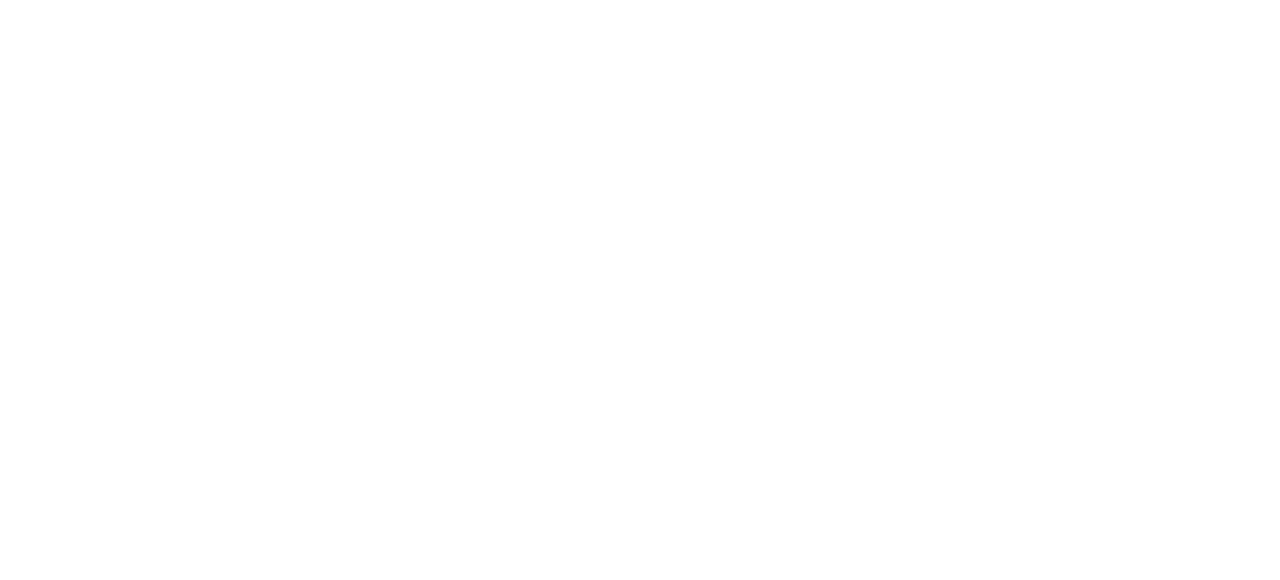
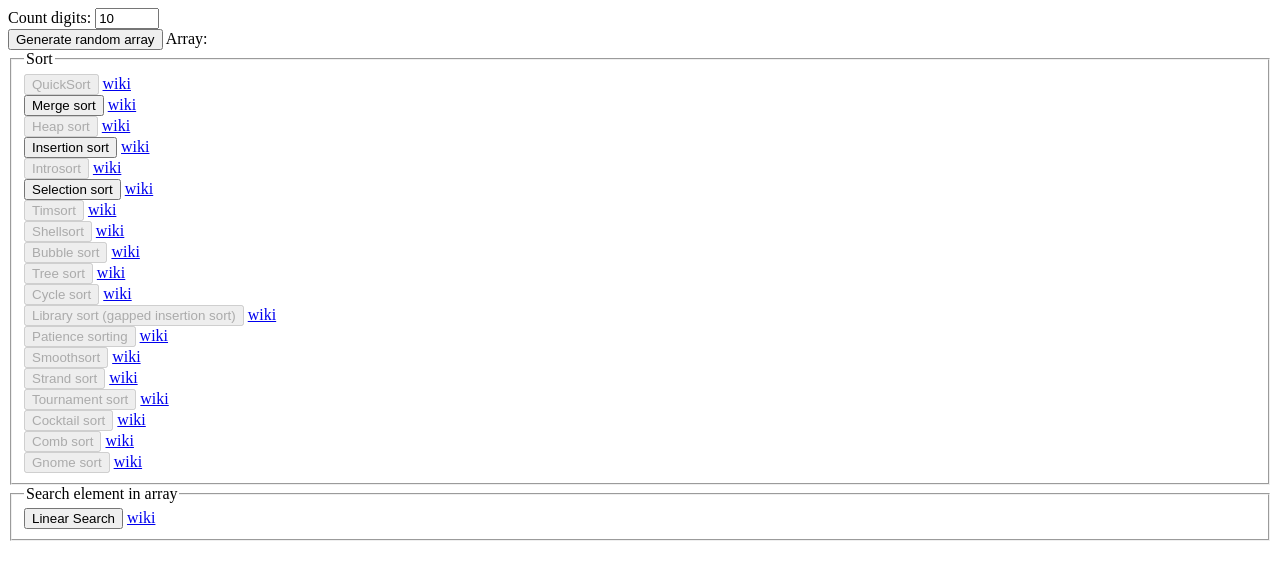
Before and after one commit to Semigradsky/algorithms-js, a plain HTML site: page index.html in a window 1280 px wide. Drawn offline with Linux system fonts and the light colour scheme.

Commit message:
Created skeleton

```diff
--- a/index.html
+++ b/index.html
@@ -8,8 +8,105 @@
     </head>
     <body>
 
+        <form>
+            <div>
+                <label for="countDigits">Count digits: </label>
+                <input name="countDigits" type="number" min="1" max="100" value="10"/>
+            </div>
+            <div>
+                <button id="GenerateRandomArray">Generate random array</button>
+                Array: <span id="ArrayForSorting"></span>
+            </div>
+            <fieldset class="sort">
+                <legend>Sort</legend>
+                <div>
+                    <button class="run" id="QuickSort" disabled>QuickSort</button>
+                    <a href="http://en.wikipedia.org/wiki/Quicksort" target="_blank">wiki</a>
+                </div>
+                <div>
+                    <button class="run" id="MergeSort">Merge sort</button>
+                    <a href="http://en.wikipedia.org/wiki/Merge_sort" target="_blank">wiki</a>
+                </div>
+                <div>
+                    <button class="run" id="HeapSort" disabled>Heap sort</button>
+                    <a href="http://en.wikipedia.org/wiki/Heapsort" target="_blank">wiki</a>
+                </div>
+                <div>
+                    <button class="run" id="InsertionSort">Insertion sort</button>
+                    <a href="http://en.wikipedia.org/wiki/Insertion_sort" target="_blank">wiki</a>
+                </div>
+                <div>
+                    <button class="run" id="Introsort" disabled>Introsort</button>
+                    <a href="http://en.wikipedia.org/wiki/Introsort" target="_blank">wiki</a>
+                </div>
+                <div>
+                    <button class="run" id="SelectionSort">Selection sort</button>
+                    <a href="http://en.wikipedia.org/wiki/Selection_sort" target="_blank">wiki</a>
+                </div>
+                <div>
+                    <button class="run" id="Timsort" disabled>Timsort</button>
+                    <a href="http://en.wikipedia.org/wiki/Timsort" target="_blank">wiki</a>
+                </div>
+                <div>
+                    <button class="run" id="Shellsort" disabled>Shellsort</button>
+                    <a href="http://en.wikipedia.org/wiki/Shellsort" target="_blank">wiki</a>
+                </div>
+                <div>
+                    <button class="run" id="BubbleSort" disabled>Bubble sort</button>
+                    <a href="http://en.wikipedia.org/wiki/Bubble_sort" target="_blank">wiki</a>
+                </div>
+                <div>
+                    <button class="run" id="TreeSort" disabled>Tree sort</button>
+                    <a href="http://en.wikipedia.org/wiki/Tree_sort" target="_blank">wiki</a>
+                </div>
+                <div>
+                    <button class="run" id="CycleSort" disabled>Cycle sort</button>
+                    <a href="http://en.wikipedia.org/wiki/Cycle_sort" target="_blank">wiki</a>
+                </div>
+                <div>
+                    <button class="run" id="LibrarySort" disabled>Library sort (gapped insertion sort)</button>
+                    <a href="http://en.wikipedia.org/wiki/Library_sort" target="_blank">wiki</a>
+                </div>
+                <div>
+                    <button class="run" id="PatienceSorting" disabled>Patience sorting</button>
+                    <a href="http://en.wikipedia.org/wiki/Patience_sorting" target="_blank">wiki</a>
+                </div>
+                <div>
+                    <button class="run" id="Smoothsort" disabled>Smoothsort</button>
+                    <a href="http://en.wikipedia.org/wiki/Smoothsort" target="_blank">wiki</a>
+                </div>
+                <div>
+                    <button class="run" id="StrandSort" disabled>Strand sort</button>
+                    <a href="http://en.wikipedia.org/wiki/Strand_sort" target="_blank">wiki</a>
+                </div>
+                <div>
+                    <button class="run" id="TournamentSort" disabled>Tournament sort</button>
+                    <a href="http://en.wikipedia.org/wiki/Tournament_sort" target="_blank">wiki</a>
+                </div>
+                <div>
+                    <button class="run" id="CocktailSort" disabled>Cocktail sort</button>
+                    <a href="http://en.wikipedia.org/wiki/Cocktail_sort" target="_blank">wiki</a>
+                </div>
+                <div>
+                    <button class="run" id="CombSort" disabled>Comb sort</button>
+                    <a href="http://en.wikipedia.org/wiki/Comb_sort" target="_blank">wiki</a>
+                </div>
+                <div>
+                    <button class="run" id="GnomeSort" disabled>Gnome sort</button>
+                    <a href="http://en.wikipedia.org/wiki/Gnome_sort" target="_blank">wiki</a>
+                </div>
+            </fieldset>
+            <fieldset class="search">
+                <legend>Search element in array</legend>
+                <div>
+                    <button class="run" id="LinearSearch">Linear Search</button>
+                    <a href="http://en.wikipedia.org/wiki/Linear_search" target="_blank">wiki</a>
+                </div>
+            </fieldset>
+        </form>
+
         <script>
-            var n = 10, minNumber = 0, maxNumber = 100;
+            var n = 5, minNumber = 0, maxNumber = 100;
             var array = new Array(n).join(' ').split(' ').map(function() { return Math.floor(Math.random() * maxNumber + minNumber); });
 
             window.TEST_MODE = true;
--- a/js/sorting/mergeSort.js
+++ b/js/sorting/mergeSort.js
@@ -30,7 +30,6 @@
 
             MergeSort(A, p, q);
             MergeSort(A, q + 1, r);
-            console.log(p, q, r);
             Merge(A, p, q, r);
         }
     }
```
